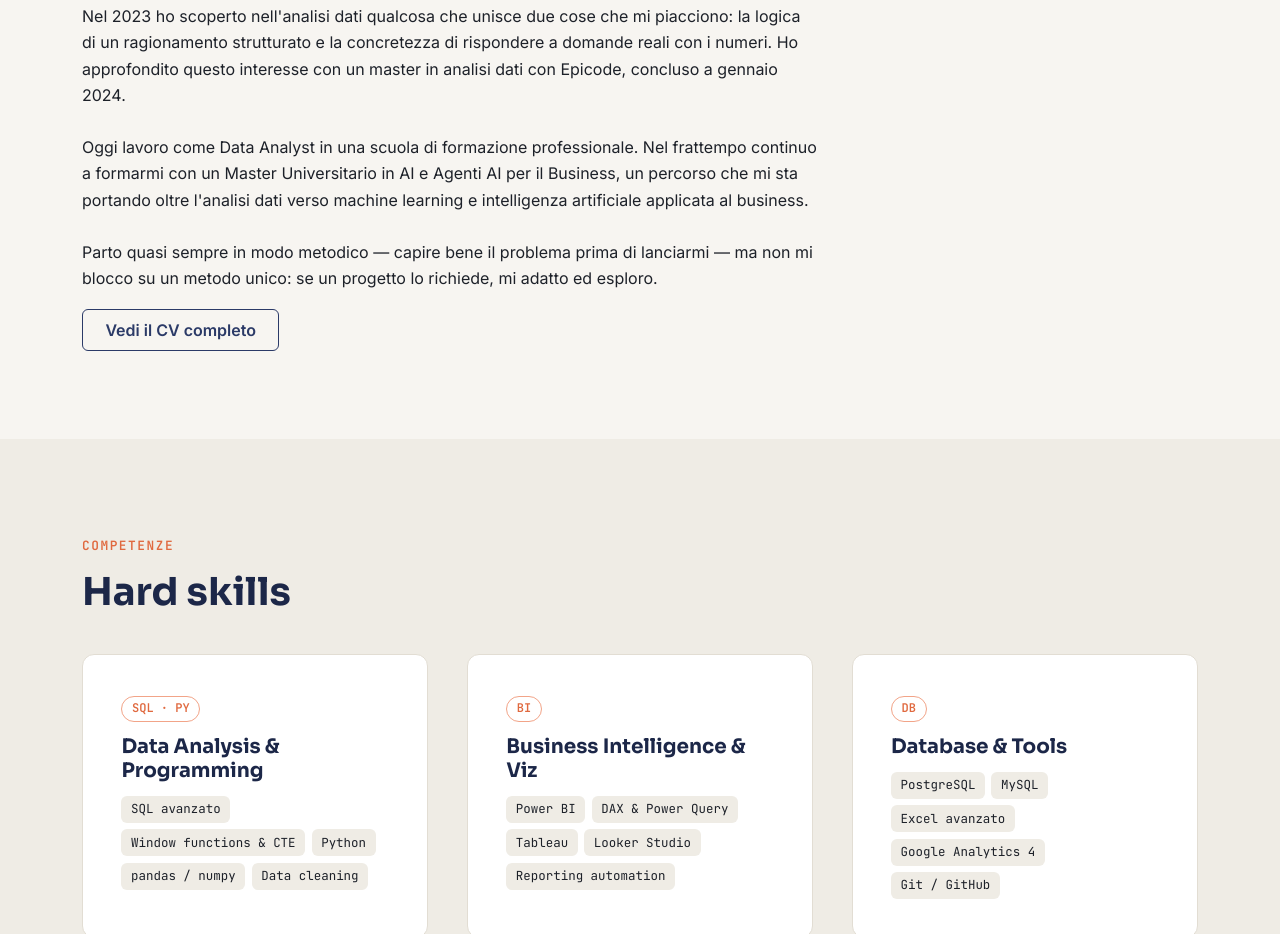
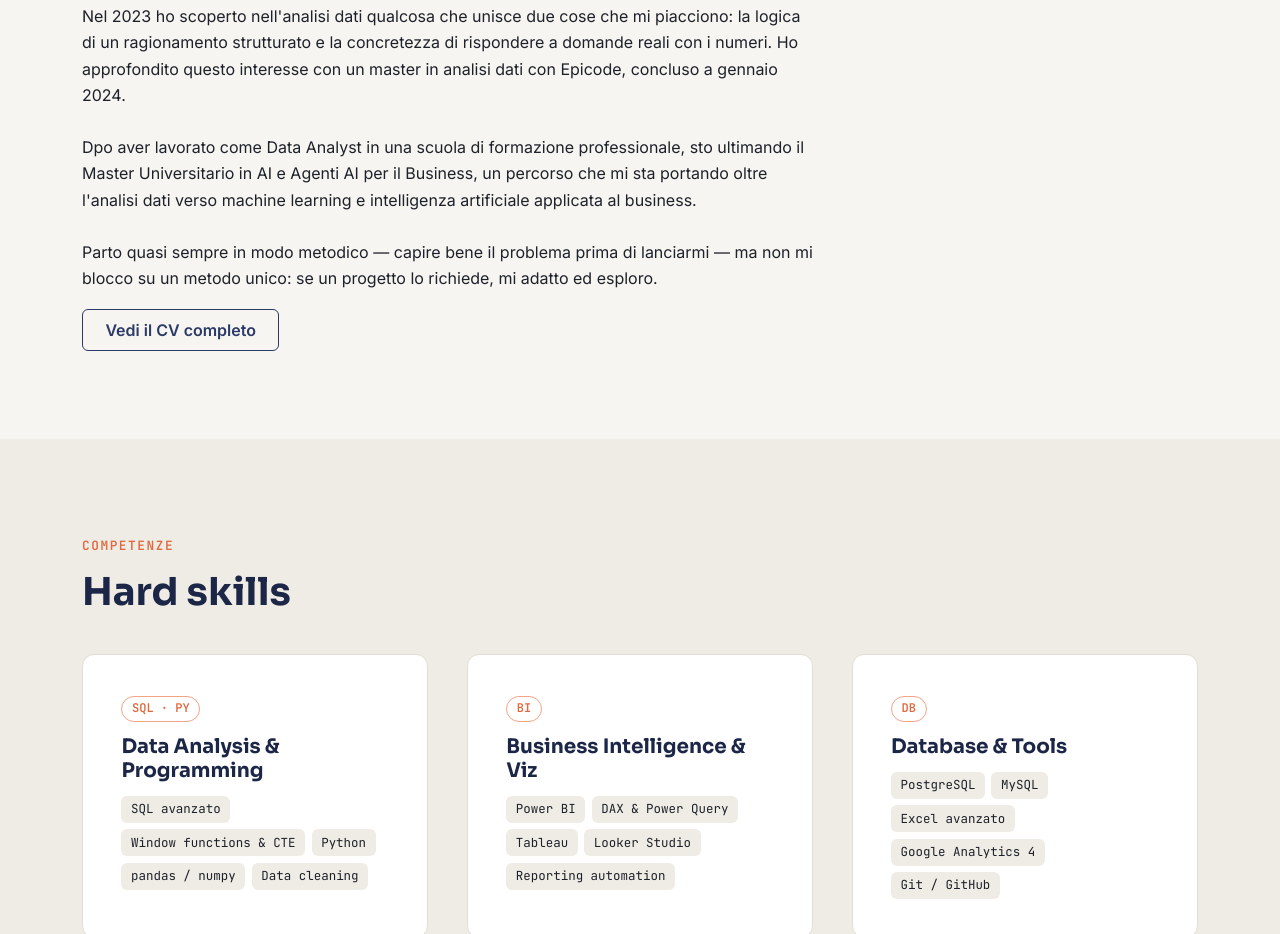
Before and after one commit to GiuseppeB-portfolio/Portfolio-Giuseppe-Bianco, a website: page index.html in a window 1280 px wide. Shown: the part 900-1834 px from the top of the page. Drawn offline with nearby package versions, Linux system fonts and the light colour scheme.

Commit message:
Aggiornamento sezione Home

```diff
--- a/index.html
+++ b/index.html
@@ -86,7 +86,7 @@
         <div class="row">
           <div class="col-lg-8">
             <p>Nel 2023 ho scoperto nell'analisi dati qualcosa che unisce due cose che mi piacciono: la logica di un ragionamento strutturato e la concretezza di rispondere a domande reali con i numeri. Ho approfondito questo interesse con un master in analisi dati con Epicode, concluso a gennaio 2024.</p>
-            <p>Oggi lavoro come Data Analyst in una scuola di formazione professionale. Nel frattempo continuo a formarmi con un Master Universitario in AI e Agenti AI per il Business, un percorso che mi sta portando oltre l'analisi dati verso machine learning e intelligenza artificiale applicata al business.</p>
+            <p>Dpo aver lavorato come Data Analyst in una scuola di formazione professionale, sto ultimando il Master Universitario in AI e Agenti AI per il Business, un percorso che mi sta portando oltre l'analisi dati verso machine learning e intelligenza artificiale applicata al business.</p>
             <p>Parto quasi sempre in modo metodico — capire bene il problema prima di lanciarmi — ma non mi blocco su un metodo unico: se un progetto lo richiede, mi adatto ed esploro.</p>
             <a href="cv.html" class="btn-outline-custom">Vedi il CV completo</a>
           </div>
```
